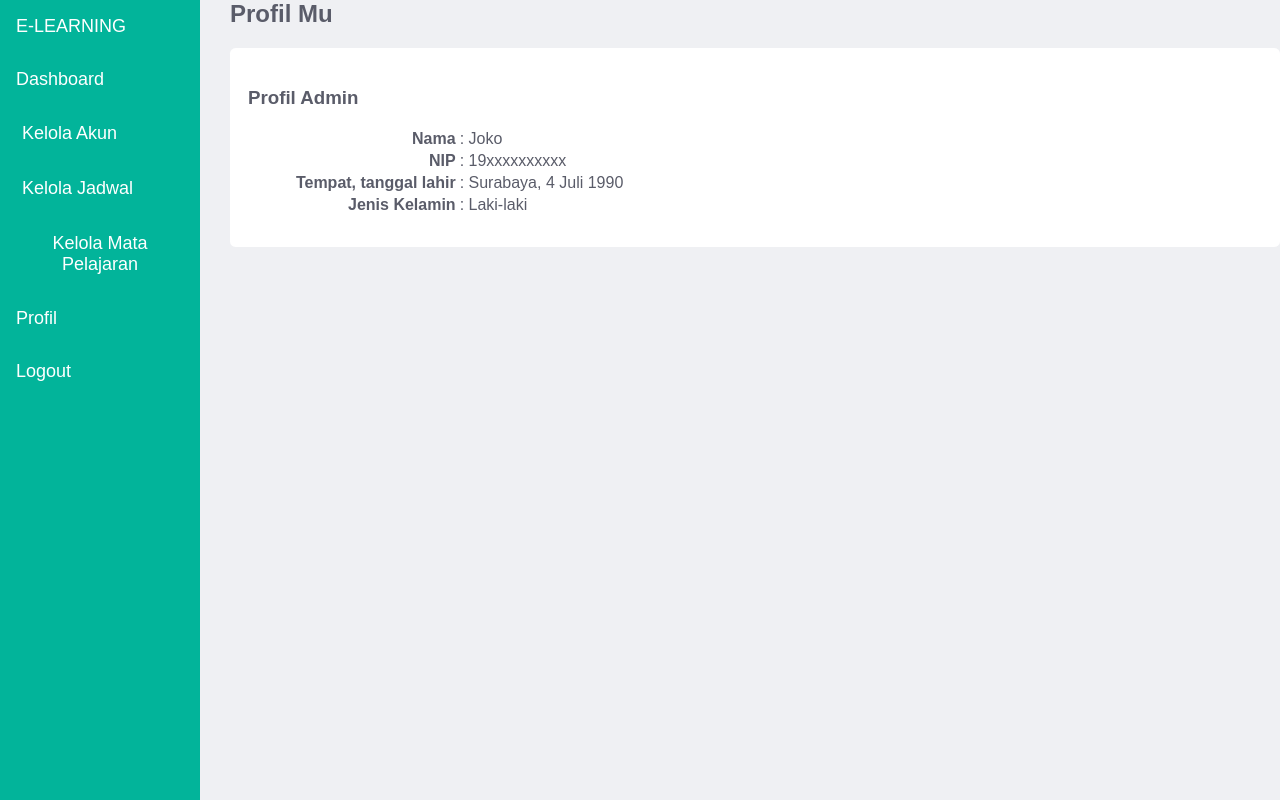
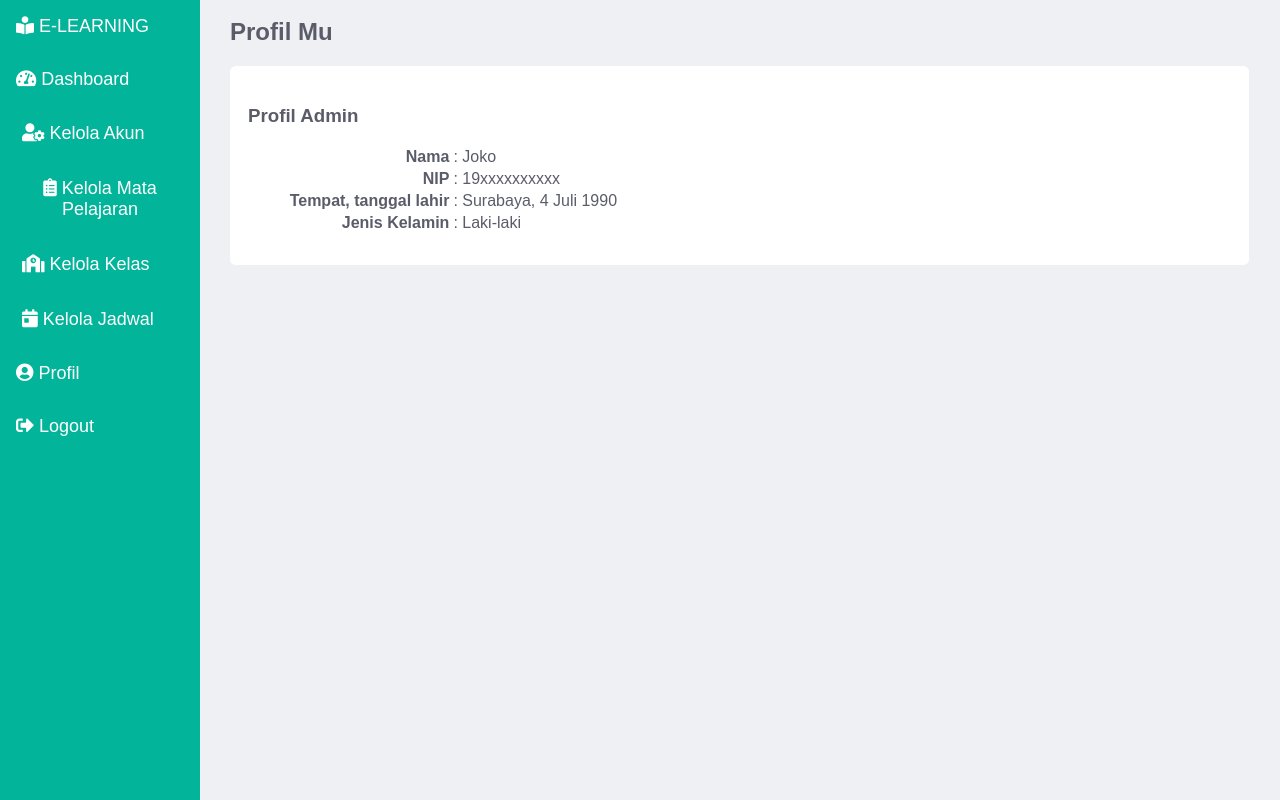
Before and after one commit to Rahmasuci/web_c, a plain HTML site: page profil_admin.html in a window 1280 px wide. Drawn offline with Linux system fonts and the light colour scheme.

Commit message:
sedikit perubahan part 2

```diff
--- a/profil_admin.html
+++ b/profil_admin.html
@@ -9,11 +9,19 @@
 
 <body class="bg-gray">
 	<div id="mySidenav" class="sidenav font">
-    <a href="dashboard_admin.html">E-LEARNING</a>
-    <a href="dashboard_admin.html">Dashboard</a>
+    <a href="dashboard_admin.html">
+      <i class="fas fa-book-reader"></i>
+      E-LEARNING
+    </a>
+    <a href="dashboard_admin.html">
+      <i class="fas fa-tachometer-alt"></i>
+      Dashboard
+    </a>
     <div class="dropdown">
       <button class="dropbtn">
-        <a>Kelola Akun</a>
+        <a><i class="fas fa-user-cog"></i>
+          Kelola Akun
+        </a>
       </button>
       <div class="dropdown-content">
         <a href="tambah_akun.html">Tambah Akun</a>
@@ -22,28 +30,52 @@
     </div>
     <div class="dropdown">
       <button class="dropbtn">
-        <a>Kelola Jadwal</a>
+        <a><i class="fas fa-clipboard-list"></i>
+          Kelola Mata Pelajaran
+        </a>
+      </button>
+      <div class="dropdown-content">
+        <a href="tambah_pelajaran.html">Tambah Mata Pelajaran</a>
+        <a href="lihat_pelajaran.html">Lihat Mata Pelajaran</a>
+      </div>
+    </div>
+    <div class="dropdown">
+      <button class="dropbtn">
+        <a><i class="fas fa-school"></i>
+          Kelola Kelas
+        </a>
+      </button>
+      <div class="dropdown-content">
+        <a href="tambah_kelas.html">Tambah Kelas</a>
+        <a href="lihat_kelas.html">Lihat Kelas</a>
+      </div>
+    </div>
+    <div class="dropdown">
+      <button class="dropbtn">
+        <a><i class="fas fa-calendar-day"></i>
+          Kelola Jadwal
+        </a>
       </button>
       <div class="dropdown-content">
         <a href="tambah_jadwal.html">Tambah Jadwal</a>
         <a href="lihat_jadwal.html">Lihat Jadwal</a>
       </div>
     </div>
-    <div class="dropdown">
-      <button class="dropbtn">
-        <a>Kelola Mata Pelajaran</a>
-      </button>
-      <div class="dropdown-content">
-        <a href="tambah_pelajaran.html">Tambah Mata Pelajaran</a>
-        <a href="lihat_pelajaran.html">Lihat Mata Pelajaran</a>
-      </div>
-    </div>
-    <a href="profil_admin.html">Profil</a>
-    <a href="index.html">Logout</a>
+
+    <a href="profil_admin.html">
+      <i class="fas fa-user-circle"></i>
+      Profil
+    </a>
+    <a href="index.html">
+      <i class="fas fa-sign-out-alt"></i>
+      Logout
+    </a>
   </div>
 
   <div class= "main ">
+    <br>
     <h2>Profil Mu</h2>
+    <div style=" max-width: 97%">
       <div class="card">
         <div class="card-body">
           <div class="row">
@@ -69,7 +101,7 @@
           </table>
         </div>
       </div>
-
+    </div>
     <br>
   </div>
 </body>
```
Also changed, not shown: lihat_akun.html (+32 -8 lines), lihat_jadwal.html (+31 -9 lines), lihat_kelas.html (+31 -9 lines), lihat_pelajaran.html (+31 -8 lines), profil_siswa.html (+2 -1 lines), tambah_akun.html (+32 -11 lines), tambah_jadwal.html (+31 -10 lines), tambah_kelas.html (+33 -12 lines), tambah_pelajaran.html (+32 -10 lines). Lines whose indentation alone changed are shown as unchanged.
